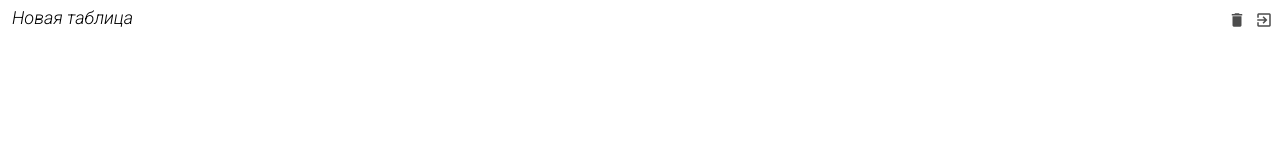
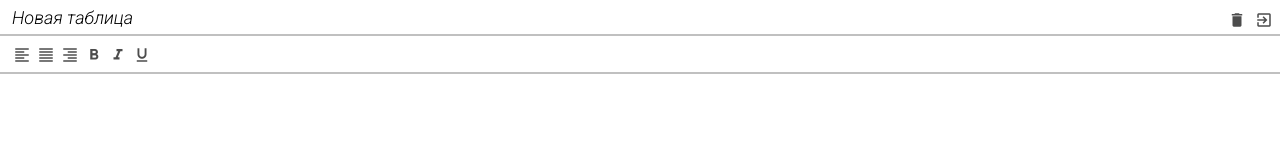
Before and after one commit to iamhumanman/exel_project, a website built with webpack: page src/index.html in a window 1280 px wide. Built offline with nearby package versions, Linux system fonts and the light colour scheme.

Commit message:
styles for toolbar

```diff
--- a/src/index.html
+++ b/src/index.html
@@ -22,10 +22,28 @@
                 </div>
             </div>
             <div class="excel__toolbar">
-
+                <div class="button">
+                    <span class="material-icons">format_align_left</span>
+                </div>
+                <div class="button">
+                    <span class="material-icons">format_align_justify</span>
+                </div>
+                <div class="button">
+                    <span class="material-icons">format_align_right</span>
+                </div>
+                <div class="button">
+                    <span class="material-icons">format_bold</span>
+                </div>
+                <div class="button">
+                    <span class="material-icons">format_italic</span>
+                </div>
+                <div class="button">
+                    <span class="material-icons">format_underlined</span>
+                </div>
             </div>
             <div class="excel__formula">
-
+                <div class="info"></div>
+                <div class="input"></div>
             </div>
             <div class="excel__table">
 
--- a/src/scss/_variables.scss
+++ b/src/scss/_variables.scss
@@ -1,2 +1,4 @@
  $header-height:34px;
+ $toolbar-height:40px;
+ $formula-height:24px;
  $border-color:#c0c0c0;
--- a/src/scss/toolbar.scss
+++ b/src/scss/toolbar.scss
@@ -1,6 +1,19 @@
 @import "variables";
 @import "mixins";
 
-// .excel__toolbar {
+.excel__toolbar {
+    // background: darkgreen;
+    position: absolute;
+    left: 0;
+    right: 0;
+    top: $header-height;
+    height: $toolbar-height;
+    border-top: 2px solid $border-color;
+    border-bottom: 2px solid $border-color;
+    padding: 7px 10px;
+    display: flex;
 
-// }
+    .button {
+        @include button();
+    }
+}
```
Also changed, not shown: src/scss/formula.scss (+13 -0 lines).
